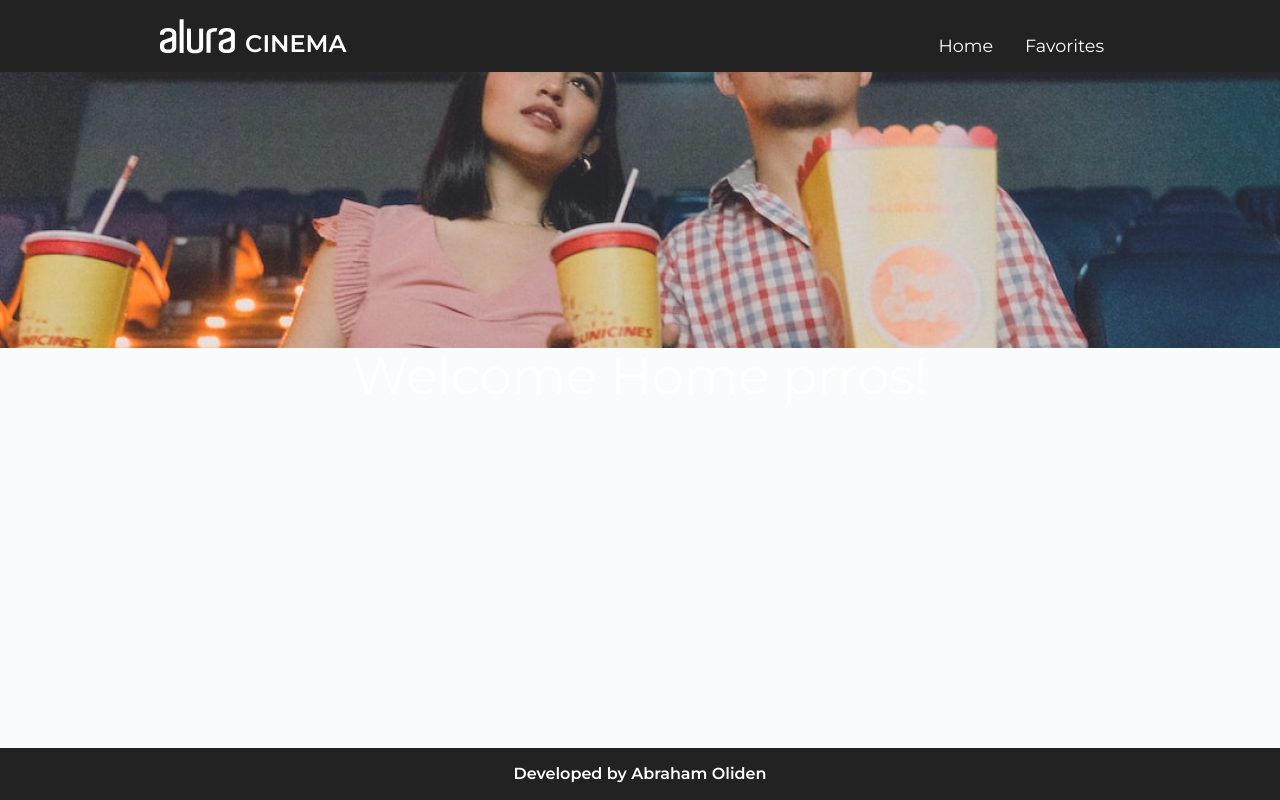
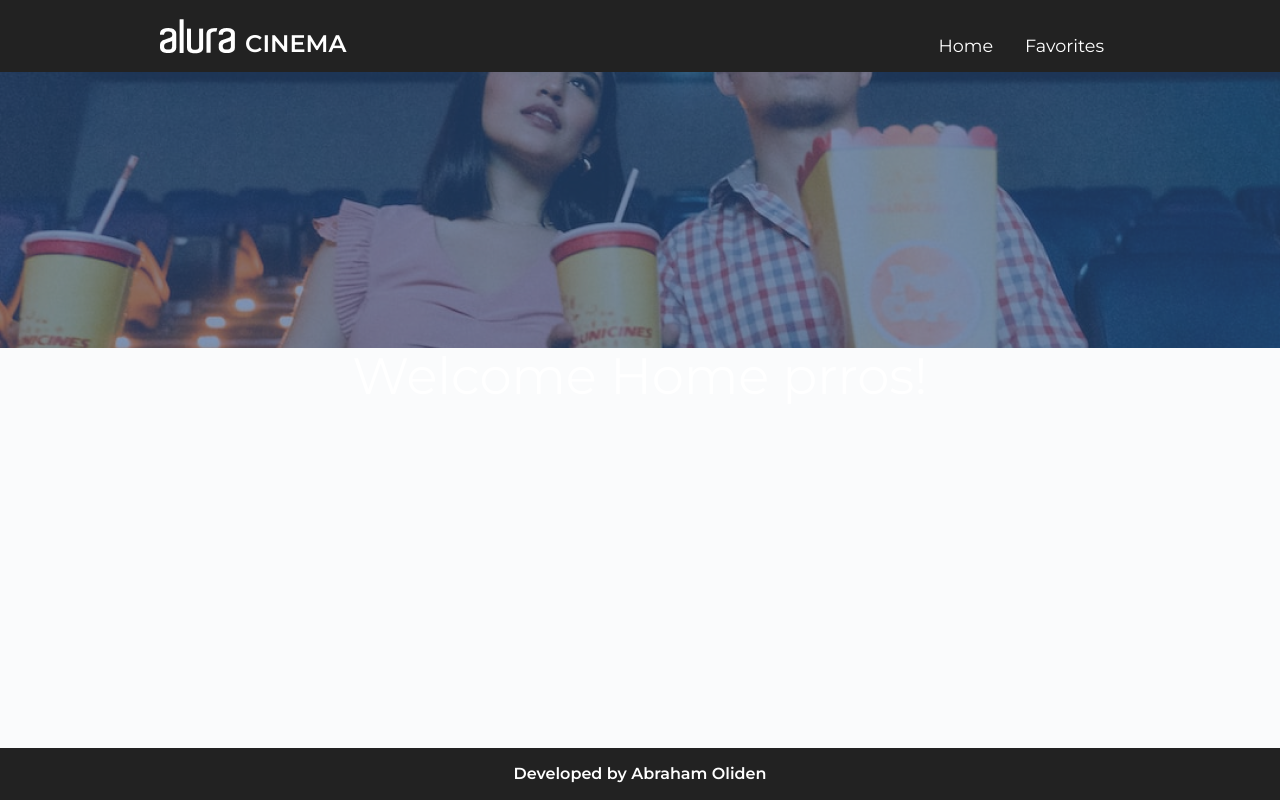
Before and after one commit to AbrahamOliden/alura-cinema, a React (Vite) app: page / in a window 1280 px wide. Built offline with nearby package versions, Linux system fonts and the light colour scheme.

Commit message:
gave up on the img tag approach for now

```diff
--- a/src/components/Banner/Banner.module.css
+++ b/src/components/Banner/Banner.module.css
@@ -0,0 +1,12 @@
+.container {
+    width: 100%;
+    height:  276px;
+    background-size: cover!important;
+    background-repeat: no-repeat!important;
+}
+
+.gradient {
+    height: 100%;
+    width: 100%;
+    opacity: 0.5;
+}
--- a/src/components/Banner/index.jsx
+++ b/src/components/Banner/index.jsx
@@ -1,8 +1,16 @@
 import styles from './Banner.module.css';
 
 function Banner({ img, color }) {
+
   return (
-    <img src={`img/banner-${img}.png`} alt="Background image" />
+    <div role='none'
+        className={styles.container}
+        style={{background: `url(img/banner-${img}.png)`}} >
+        <div role='image'
+            className={styles.gradient}
+            style={{background: `${color}`}}>
+        </div>
+    </div>
   );
 };
 
```
